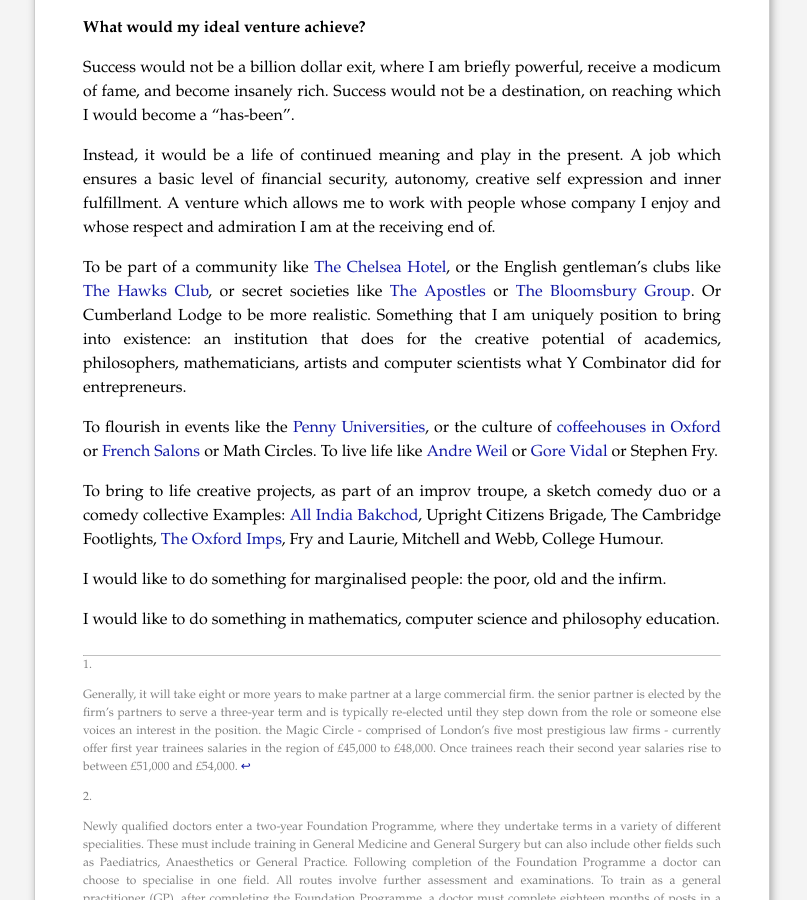
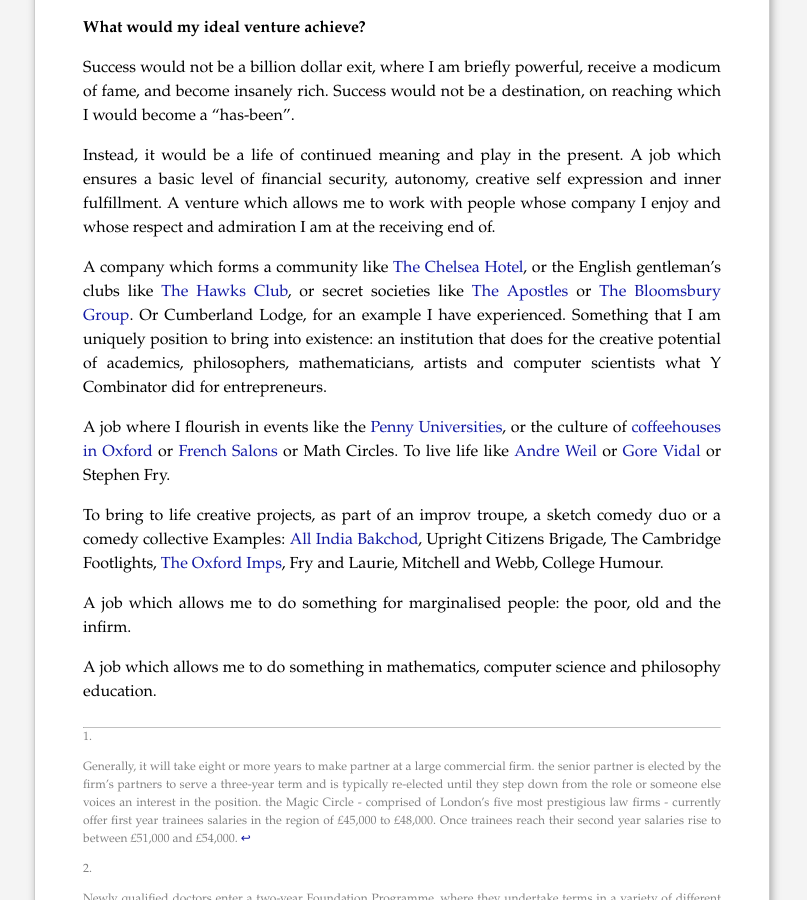
Before and after one commit to piyushahuja/piyushahuja.github.io, a Jekyll site: the page built from _posts/journal/2020-09-26-grail.md, in a window 1280 px wide and 900 px high, scrolled down 1524 px. Shown: the whole window, without its empty margins (238-1045 px from the left). Built offline with Jekyll 4.4.1, drawn with Linux system fonts in a browser that asks for light colours; comment, search, counter and statistics services are not loaded.

Commit message:
auto deployed

```diff
--- a/_posts/journal/2020-09-26-grail.md
+++ b/_posts/journal/2020-09-26-grail.md
@@ -72,15 +72,15 @@
 
 Instead, it would be a life of continued meaning and play in the present. A job which ensures a basic level of financial security, autonomy, creative self expression and inner fulfillment. A venture which allows me to work with people whose company I enjoy and whose respect and admiration I am at the receiving end of.
 
-To be part of a community like [The Chelsea Hotel](https://medium.com/@bagelboy/make-america-bohemian-again-de846e35d757), or the English gentleman's clubs like [The Hawks Club](https://en.wikipedia.org/wiki/Hawks%27_Club), or secret societies like [The Apostles](https://en.wikipedia.org/wiki/Cambridge_Apostles)  or [The Bloomsbury Group](https://en.wikipedia.org/wiki/Bloomsbury_Group). Or Cumberland Lodge to be more realistic. Something that I am uniquely position to bring into existence: an institution that does for the creative potential of academics, philosophers, mathematicians, artists and computer scientists what Y Combinator did for entrepreneurs.
+A company which forms a community like [The Chelsea Hotel](https://medium.com/@bagelboy/make-america-bohemian-again-de846e35d757), or the English gentleman's clubs like [The Hawks Club](https://en.wikipedia.org/wiki/Hawks%27_Club), or secret societies like [The Apostles](https://en.wikipedia.org/wiki/Cambridge_Apostles)  or [The Bloomsbury Group](https://en.wikipedia.org/wiki/Bloomsbury_Group). Or Cumberland Lodge, for an example I have experienced.  Something that I am uniquely position to bring into existence: an institution that does for the creative potential of academics, philosophers, mathematicians, artists and computer scientists what Y Combinator did for entrepreneurs.
 
-To flourish in events like the [Penny Universities](https://thonyc.wordpress.com/2015/09/29/the-penny-universities/), or the culture of [coffeehouses in Oxford](https://en.wikipedia.org/wiki/English_coffeehouses_in_the_17th_and_18th_centuries) or [French Salons](https://en.wikipedia.org/wiki/Salon_(gathering)) or Math Circles. To live life like [Andre Weil](https://www.ams.org/journals/notices/201801/rnoti-p54.pdf) or [Gore Vidal](https://en.wikipedia.org/wiki/Gore_Vidal) or Stephen Fry.
+A job where I flourish in events like the [Penny Universities](https://thonyc.wordpress.com/2015/09/29/the-penny-universities/), or the culture of [coffeehouses in Oxford](https://en.wikipedia.org/wiki/English_coffeehouses_in_the_17th_and_18th_centuries) or [French Salons](https://en.wikipedia.org/wiki/Salon_(gathering)) or Math Circles. To live life like [Andre Weil](https://www.ams.org/journals/notices/201801/rnoti-p54.pdf) or [Gore Vidal](https://en.wikipedia.org/wiki/Gore_Vidal) or Stephen Fry.
 
 To bring to life creative projects, as part of an improv troupe, a sketch comedy duo or a comedy collective Examples: [All India Bakchod](All_India_Bakchod), Upright Citizens Brigade, The Cambridge Footlights, [The Oxford Imps](https://en.wikipedia.org/wiki/The_Oxford_Imps), Fry and Laurie, Mitchell and Webb, College Humour.
 
-I would like to do something for marginalised people: the poor, old and the infirm.
+A job which allows me to do something for marginalised people: the poor, old and the infirm.
 
-I would like to do something in mathematics, computer science and philosophy education.
+A job which allows me to do something in mathematics, computer science and philosophy education.
 
 
 -----
```
